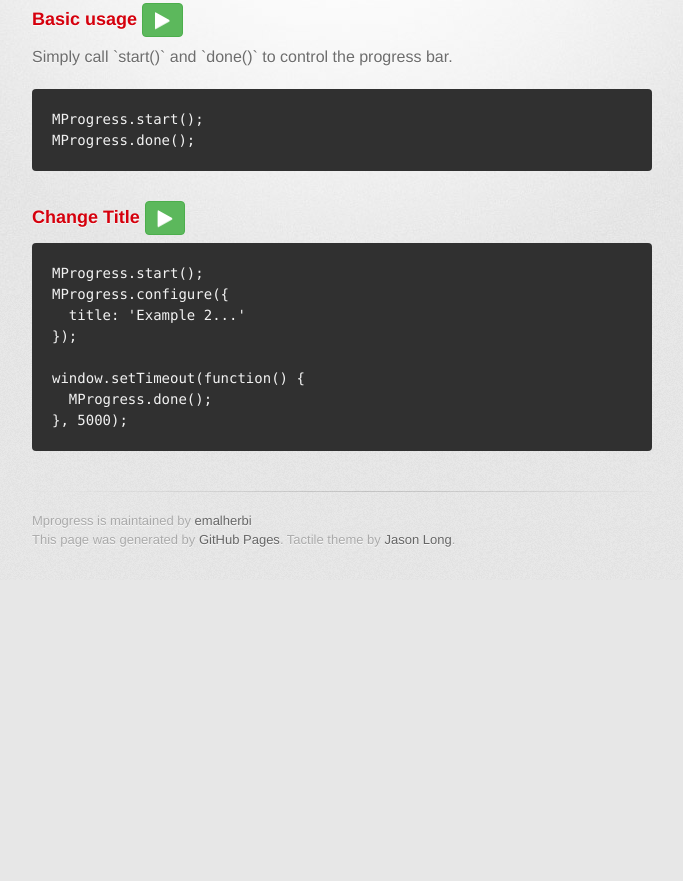
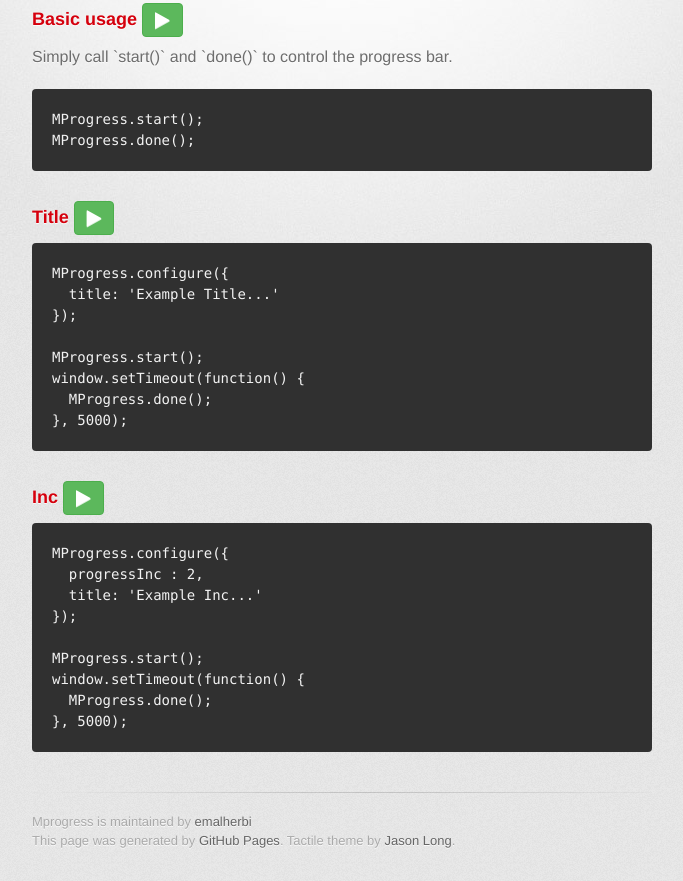
Before and after one commit to emalherbi-zz/MProgress, a plain HTML site: page index.html in a window 1280 px wide. Shown: the part 280-1161 px from the top of the page, without its empty margins (298-981 px from the left). Before the commit the page ends 860 px from the top, so only its background shows below. Drawn offline with nearby package versions, Linux system fonts and the light colour scheme; a web font is replaced by a local one.

Commit message:
auto-generated commit

```diff
--- a/index.html
+++ b/index.html
@@ -50,23 +50,41 @@
 </code></pre>
 
 <h3>
-  <a id="change-title" class="anchor" href="#change-title" aria-hidden="true">
+  <a id="title" class="anchor" href="#title" aria-hidden="true">
     <span class="octicon octicon-link"></span>
   </a>
-  Change Title <a id="example2" class="btn btn-success" href="javascript:void(0)"><i class="fa fa-play fa-lg"></i></a>
+  Title <a id="example2" class="btn btn-success" href="javascript:void(0)"><i class="fa fa-play fa-lg"></i></a>
 </h3>
 
-<pre><code>MProgress.start();
-MProgress.configure({
-  title: 'Example 2...'
+<pre><code>MProgress.configure({
+  title: 'Example Title...'
 });
 
+MProgress.start();
 window.setTimeout(function() {
   MProgress.done();
 }, 5000);
 </code></pre>
 
-      </section>
+<h3>
+  <a id="inc" class="anchor" href="#inc" aria-hidden="true">
+    <span class="octicon octicon-link"></span>
+  </a>
+  Inc <a id="example3" class="btn btn-success" href="javascript:void(0)"><i class="fa fa-play fa-lg"></i></a>
+</h3>
+
+<pre><code>MProgress.configure({
+  progressInc : 2,
+  title: 'Example Inc...'
+});
+
+MProgress.start();
+window.setTimeout(function() {
+  MProgress.done();
+}, 5000);
+</code></pre>
+
+</section>
 
       <footer>
         Mprogress is maintained by <a href="https://github.com/emalherbi">emalherbi</a><br>
--- a/js/app.js
+++ b/js/app.js
@@ -3,22 +3,34 @@
   console.log( "ready!" );
 
   $('#example1').click(function(e) {
-    MProgress.start();
     MProgress.configure({
       title: 'Basic Usage...'
     });
 
+    MProgress.start();
     window.setTimeout(function() {
       MProgress.done();
     }, 5000);
   });
 
   $('#example2').click(function(e) {
-    MProgress.start();
     MProgress.configure({
       title: 'Example 2...'
     });
 
+    MProgress.start();
+    window.setTimeout(function() {
+      MProgress.done();
+    }, 5000);
+  });
+
+  $('#example3').click(function(e) {
+    MProgress.configure({
+      progressInc : 2,
+      title: 'Example Inc...'
+    });
+
+    MProgress.start();
     window.setTimeout(function() {
       MProgress.done();
     }, 5000);
```
